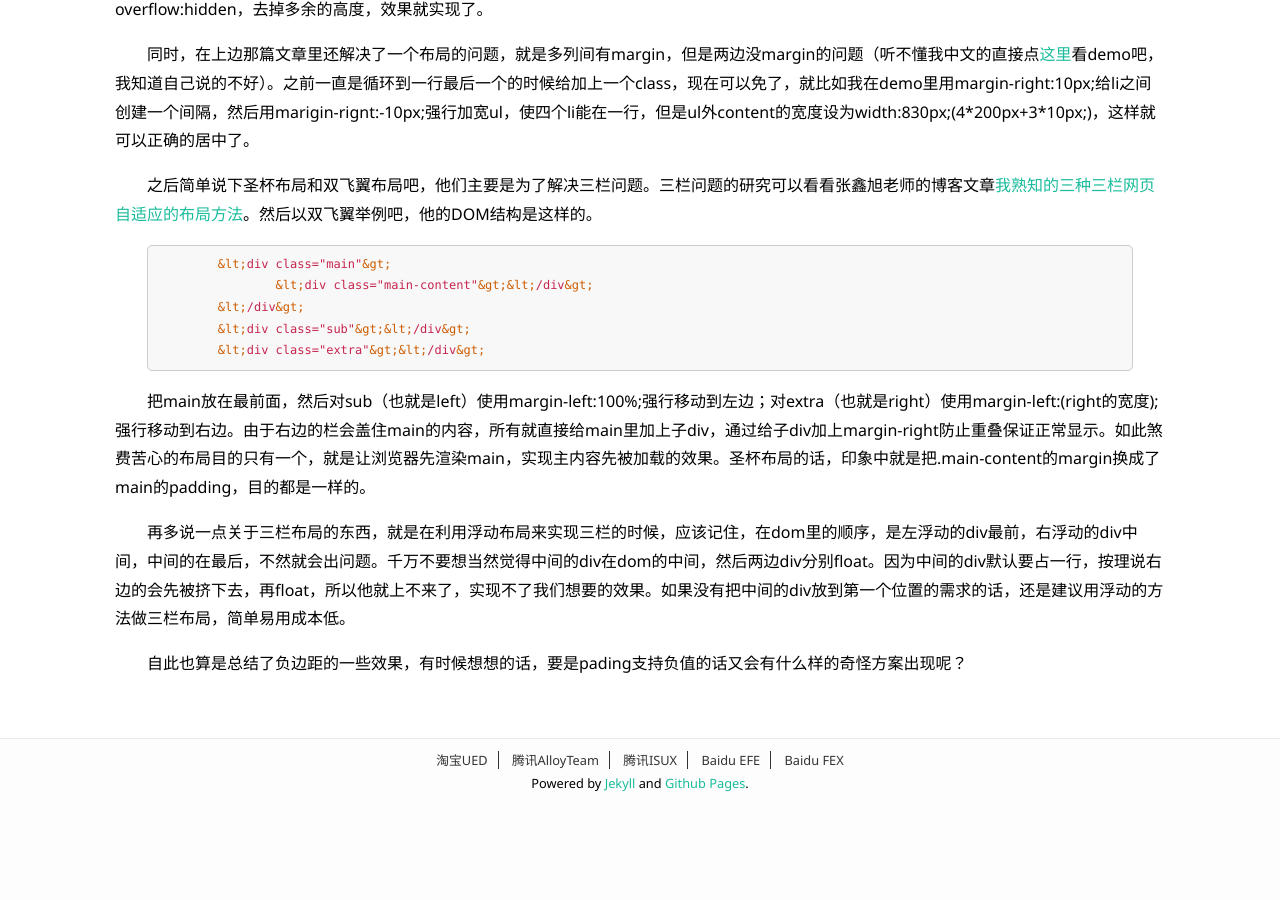
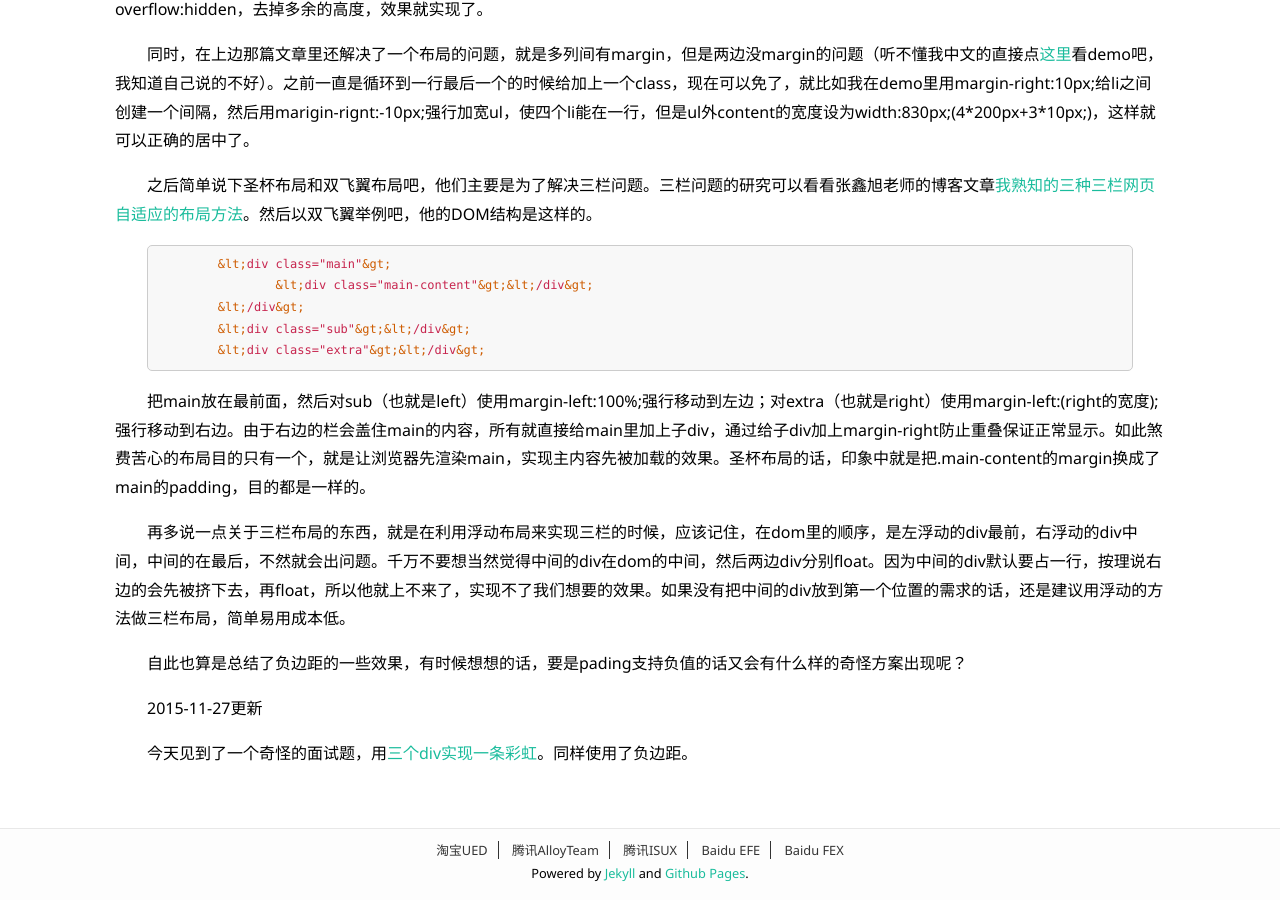
Before and after one commit to LeuisKen/leuisken.github.io, a Jekyll site: the page built from _posts/2015-04-22-nagative-margin.html, in a window 1280 px wide and 900 px high, scrolled down 594 px. Built offline with Jekyll 4.4.1, drawn with Linux system fonts in a browser that asks for light colours; before the commit the page ends 1404 px from its top, so only the background shows below that.

Commit message:
update nagative margin post

```diff
--- a/_posts/2015-04-22-nagative-margin.html
+++ b/_posts/2015-04-22-nagative-margin.html
@@ -22,3 +22,5 @@ description: 那天被一个同学问了一个问题，三列的div，要求父d
 <p>把main放在最前面，然后对sub（也就是left）使用margin-left:100%;强行移动到左边；对extra（也就是right）使用margin-left:(right的宽度);强行移动到右边。由于右边的栏会盖住main的内容，所有就直接给main里加上子div，通过给子div加上margin-right防止重叠保证正常显示。如此煞费苦心的布局目的只有一个，就是让浏览器先渲染main，实现主内容先被加载的效果。圣杯布局的话，印象中就是把.main-content的margin换成了main的padding，目的都是一样的。</p>
 <p>再多说一点关于三栏布局的东西，就是在利用浮动布局来实现三栏的时候，应该记住，在dom里的顺序，是左浮动的div最前，右浮动的div中间，中间的在最后，不然就会出问题。千万不要想当然觉得中间的div在dom的中间，然后两边div分别float。因为中间的div默认要占一行，按理说右边的会先被挤下去，再float，所以他就上不来了，实现不了我们想要的效果。如果没有把中间的div放到第一个位置的需求的话，还是建议用浮动的方法做三栏布局，简单易用成本低。</p>
 <p>自此也算是总结了负边距的一些效果，有时候想想的话，要是pading支持负值的话又会有什么样的奇怪方案出现呢？</p>
+<p>2015-11-27更新</p>
+<p>今天见到了一个奇怪的面试题，用<a href="http://segmentfault.com/q/1010000004014035">三个div实现一条彩虹</a>。同样使用了负边距。</p>
```
